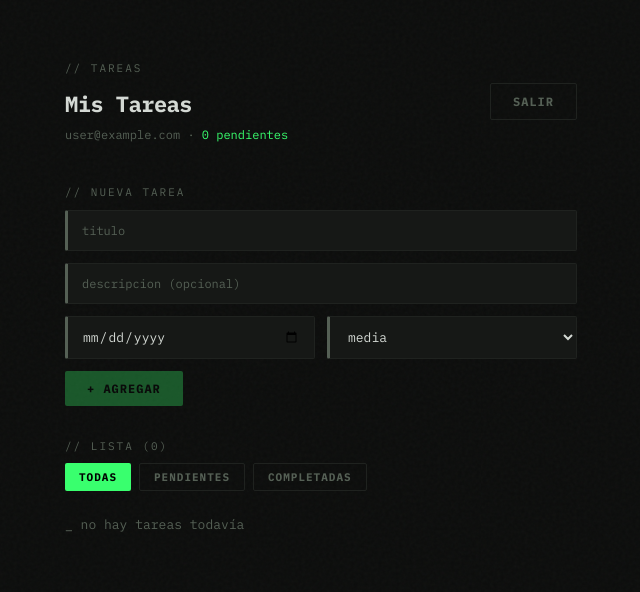
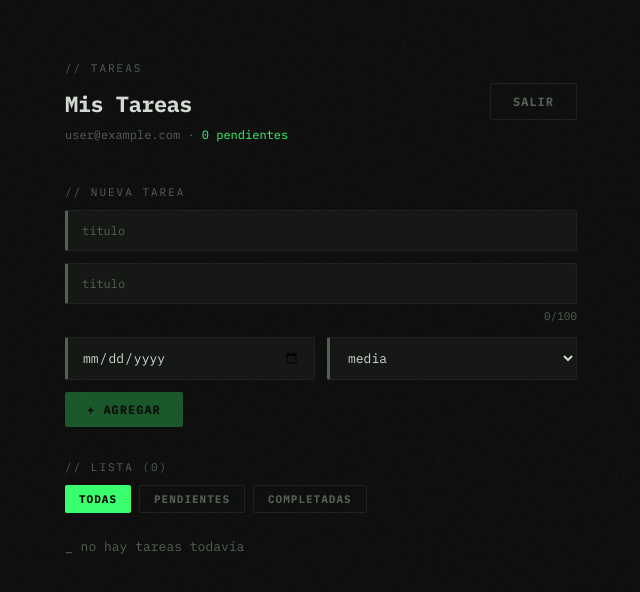
Before and after one commit to dedaFSdeveloper/ProyectoM4-EzequielMolinari, a React (Vite) app: page /tasks in a window 1280 px wide. Shown: the top 592 px of the page, without its empty margins (319-959 px from the left). Built offline with nearby package versions, Linux system fonts and the light colour scheme; no server answers; the database is empty; sample sign-in values are in the browser's storage.

Commit message:
agrego limite de caracteres en el titulo de la tarea

```diff
--- a/src/components/TodoForm.tsx
+++ b/src/components/TodoForm.tsx
@@ -37,11 +37,15 @@ const TodoForm = ({ onAdd }: Props) => {
             onChange={(e) => setTitle(e.target.value)}
           />
           <input
-            type='text'
-            placeholder='descripcion (opcional)'
-            value={description}
-            onChange={(e) => setDescription(e.target.value)}
-          />
+  type='text'
+  placeholder='titulo'
+  value={title}
+  onChange={(e) => setTitle(e.target.value)}
+  maxLength={100}
+/>
+<p style={{ fontSize: '11px', fontFamily: 'var(--mono)', color: title.length > 80 ? 'var(--danger)' : 'var(--muted)', textAlign: 'right', marginTop: '-8px' }}>
+  {title.length}/100
+</p>
           <div style={{ display: 'flex', gap: '12px' }}>
             <input
               type='date'
```
